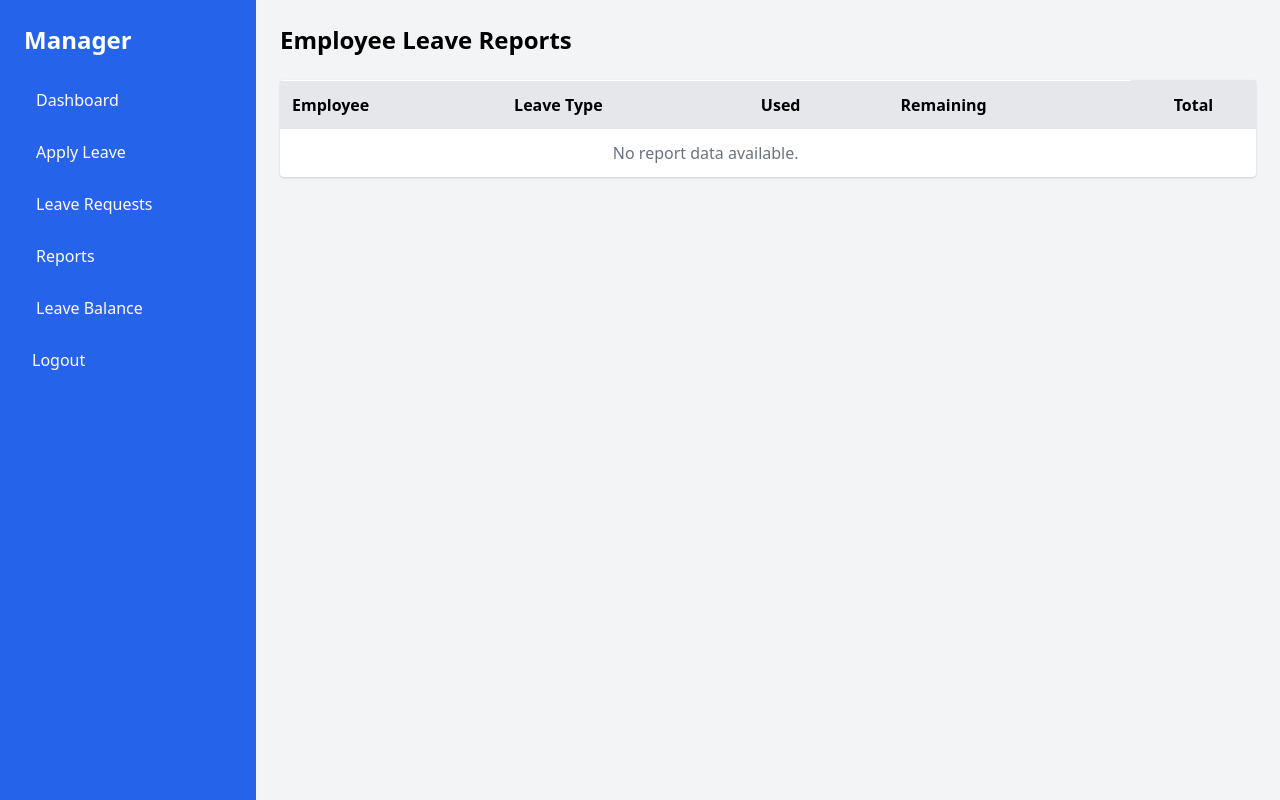
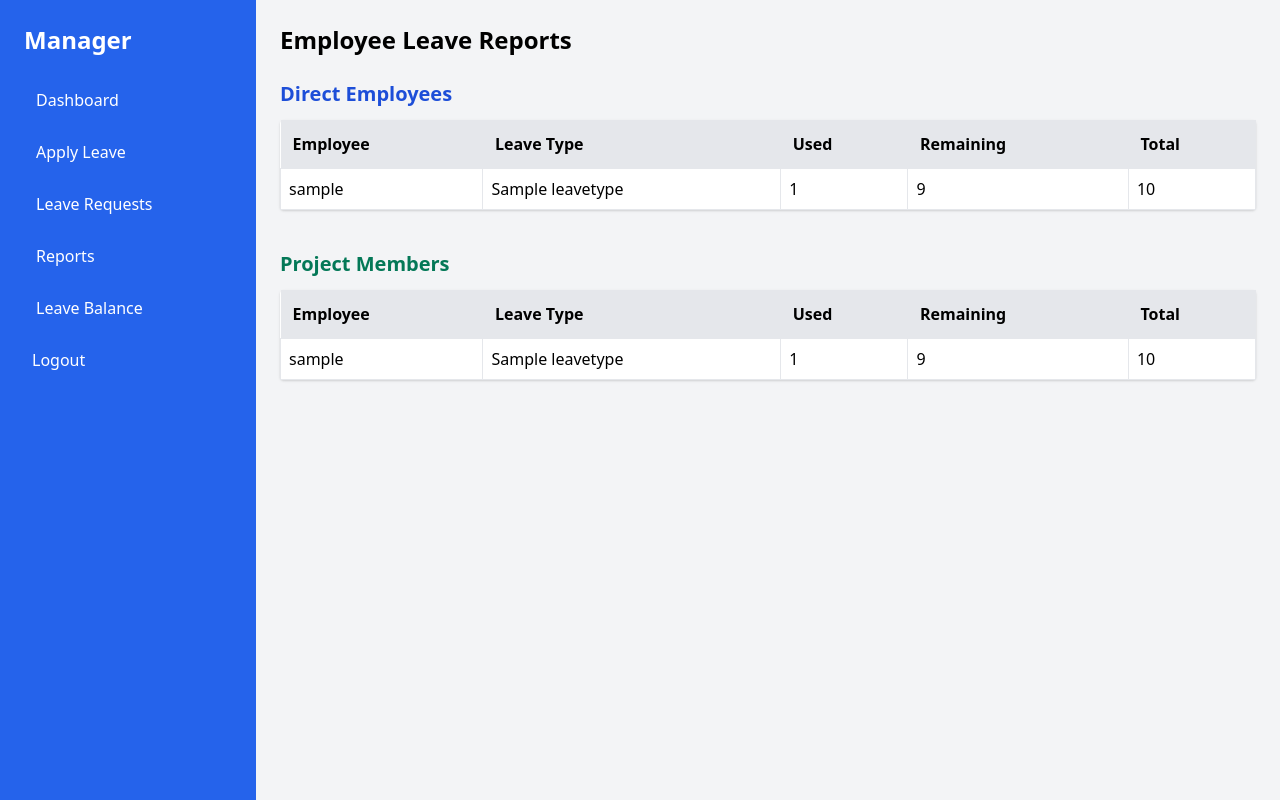
Before and after one commit to Sai-Ashwin-2003/AI-Based-Leave-Management-Module, a Django app: page /manager/reports/ in a window 1280 px wide. Run offline with Django 5.2, Linux system fonts and the light colour scheme; a user stored in the database is signed in; tables that the repository leaves empty hold one stand-in row (values such as "Sample post"); parts of the project's set-up code (start-up, migrations or seed data) failed here and were passed over.

Commit message:
Updated manager reports to show employees and project members leave balance seperately

```diff
--- a/myapp/templates/myapp/manager_reports.html
+++ b/myapp/templates/myapp/manager_reports.html
@@ -1,20 +1,22 @@
 {% extends "myapp/manager_base.html" %}
+{% block content %}
 
-{% block content %}
 <h2 class="text-2xl font-bold mb-6">Employee Leave Reports</h2>
 
-<table class="w-full bg-white rounded shadow">
+<!-- ---------------- Direct Employees ---------------- -->
+<h3 class="text-xl font-semibold mb-3 text-blue-700">Direct Employees</h3>
+<table class="w-full bg-white rounded shadow mb-10">
   <thead>
     <tr class="bg-gray-200">
       <th class="p-3 text-left">Employee</th>
       <th class="p-3 text-left">Leave Type</th>
       <th class="p-3 text-left">Used</th>
       <th class="p-3 text-left">Remaining</th>
-          <th class="border p-2">Total</th>
+      <th class="p-3 text-left">Total</th>
     </tr>
   </thead>
   <tbody>
-      {% for emp in reports %}
+    {% for emp in direct_reports %}
       {% for lt_name, bal in emp.balances.items %}
         <tr>
           {% if forloop.first %}
@@ -30,7 +32,47 @@
       {% endfor %}
     {% empty %}
       <tr>
-          <td colspan="4" class="p-3 text-center text-gray-500">No report data available.</td>
+        <td colspan="5" class="p-3 text-center text-gray-500">
+          No direct employees found.
+        </td>
+      </tr>
+    {% endfor %}
+  </tbody>
+</table>
+
+
+<!-- ---------------- Project Employees ---------------- -->
+<h3 class="text-xl font-semibold mb-3 text-green-700">Project Members</h3>
+<table class="w-full bg-white rounded shadow">
+  <thead>
+    <tr class="bg-gray-200">
+      <th class="p-3 text-left">Employee</th>
+      <th class="p-3 text-left">Leave Type</th>
+      <th class="p-3 text-left">Used</th>
+      <th class="p-3 text-left">Remaining</th>
+      <th class="p-3 text-left">Total</th>
+    </tr>
+  </thead>
+  <tbody>
+    {% for emp in project_reports %}
+      {% for lt_name, bal in emp.balances.items %}
+        <tr>
+          {% if forloop.first %}
+            <td class="border p-2" rowspan="{{ emp.balances|length }}">
+              {{ emp.employee.username }}
+            </td>
+          {% endif %}
+          <td class="border p-2">{{ lt_name }}</td>
+          <td class="border p-2">{{ bal.used }}</td>
+          <td class="border p-2">{{ bal.remaining }}</td>
+          <td class="border p-2">{{ bal.total }}</td>
+        </tr>
+      {% endfor %}
+    {% empty %}
+      <tr>
+        <td colspan="5" class="p-3 text-center text-gray-500">
+          No project members found.
+        </td>
       </tr>
     {% endfor %}
   </tbody>
--- a/myapp/templates/myapp/user_non_compliance_list.html
+++ b/myapp/templates/myapp/user_non_compliance_list.html
@@ -6,6 +6,7 @@
   <table class="w-full bg-white shadow-md rounded-lg overflow-hidden">
     <thead class="bg-gray-100">
       <tr>
+        <th class="px-4 py-2 text-left">S/No</th> <!-- Serial number -->
         <th class="px-4 py-2 text-left">ID</th>
         <th class="px-4 py-2 text-left">Email</th>
         <th class="px-4 py-2 text-left">Unreported Dates</th>
@@ -14,6 +15,7 @@
     <tbody>
       {% for user in users %}
       <tr class="border-b hover:bg-gray-50">
+        <td class="px-4 py-2">{{ forloop.counter }}</td> <!-- Serial number -->
         <td class="px-4 py-2">{{ user.user_id }}</td>
         <td class="px-4 py-2">{{ user.email }}</td>
         <td class="px-4 py-2">
@@ -22,9 +24,9 @@
         </td>
       </tr>
       {% empty %}
-      <tr><td colspan="3" class="text-center py-4">No users found.</td></tr>
+      <tr><td colspan="4" class="text-center py-4">No users found.</td></tr>
       {% endfor %}
     </tbody>
-  </table>
+</table>
 </div>
 {% endblock %}
--- a/myapp/views.py
+++ b/myapp/views.py
@@ -366,12 +366,12 @@
 def manager_dashboard(request):
     # Existing pending requests
     employees_under_manager = CustomUser.objects.filter(manager=request.user).distinct()
-    project_employees = CustomUser.objects.filter(projectmember__project__lead=request.user).distinct()
-    all_employees = (employees_under_manager | project_employees).distinct()
+    # project_employees = CustomUser.objects.filter(projectmember__project__lead=request.user).distinct()
+    # all_employees = (employees_under_manager | project_employees).distinct()
 
     pending_requests = LeaveRequest.objects.filter(
         status="Pending",
-        user__in=all_employees
+        user__in=employees_under_manager
     ).order_by("-applied_at")
 
     # Notifications
@@ -479,37 +479,38 @@
 
 @login_required
 def manager_reports(request):
-    # Direct employees under this manager
-    employees = CustomUser.objects.filter(manager=request.user, role="employee").distinct()
-
-    # 2️⃣ Employees from projects where current user is a lead
+    # Employees directly managed by this manager
+    direct_employees = CustomUser.objects.filter(
+        manager=request.user, role="employee"
+    )
+    # Employees from projects where this manager is the lead
     project_employees = CustomUser.objects.filter(
         projectmember__project__lead=request.user
-    ).distinct()
-
-    # 3️⃣ If this manager is a member in another project, include that project's lead’s employees
-    lead_projects = ProjectMember.objects.filter(user=request.user).values_list("project__lead", flat=True)
-    extra_employees = CustomUser.objects.filter(
-        projectmember__project__lead__in=lead_projects,
-        role="manager"
-    ).distinct()
-
-    # Combine all
-    all_employees = ( extra_employees | project_employees | employees).exclude(id=request.user.id).distinct()
+    )
 
     leave_types = LeaveType.objects.all()
-    report = []
+    def build_report(employee_queryset):
+        report_list = []
+        for emp in employee_queryset:
+            emp_data = {
+                "employee": emp,
+                "balances": {
+                    lt.name: calculate_leave_balance(emp, lt)
+                    for lt in leave_types
+                },
+            }
+            report_list.append(emp_data)
+        return report_list
 
-    for emp in all_employees:
-        emp_data = {
-            "employee": emp,
-            "balances": {
-                lt.name: calculate_leave_balance(emp, lt) for lt in leave_types
-            },
-        }
-        report.append(emp_data)
+    # Prepare two reports
+    direct_reports = build_report(direct_employees)
+    project_reports = build_report(project_employees)
 
-    return render(request, "myapp/manager_reports.html", {"reports": report})
+    context = {
+        "direct_reports": direct_reports,
+        "project_reports": project_reports,
+    }
+    return render(request, "myapp/manager_reports.html", context)
 
 @login_required
 def manager_leave_balance(request):
```
Lines whose indentation alone changed are shown as unchanged.
